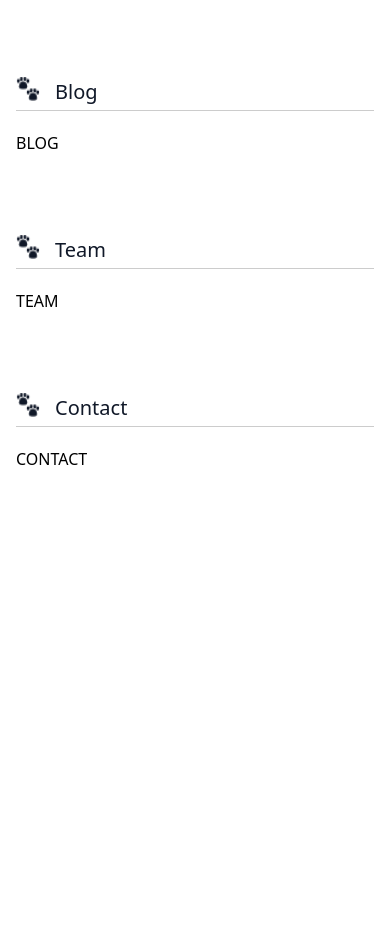
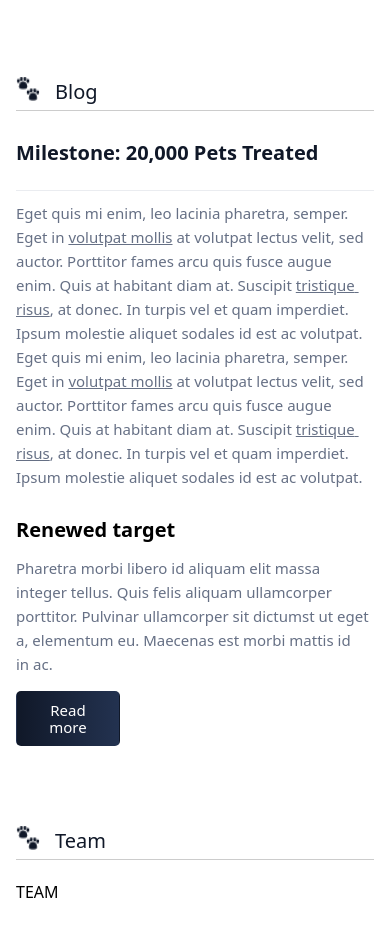
Before and after one commit to nevenmitrovic/paws-landing, a React (Vite) app: page / in a window 390 px wide. Shown: the part 3740-4677 px from the top of the page. Before the commit the page ends 4251 px from the top, so only its background shows below. Built offline with nearby package versions, Linux system fonts and the light colour scheme; a web font is replaced by a local one.

Commit message:
add blog section for mobile devices

```diff
--- a/src/components/Blog/Blog.tsx
+++ b/src/components/Blog/Blog.tsx
@@ -1,10 +1,39 @@
+import { useIsMobile } from '@/hooks/useIsMobile'
 import styles from './blog.module.css'
 import Section from '@/components/common/Section/Section'
 
 export default function Blog() {
+	const isMobile = useIsMobile()
+
 	return (
 		<Section id='blog' headerText='Blog'>
-			<div className={styles.blogSection}>BLOG</div>
+			<div className={styles.blogSection}>
+				<div className={styles.blogContent}>
+					<h2>Milestone: 20,000 Pets Treated</h2>
+					<section>
+						<p>
+							Eget quis mi enim, leo lacinia pharetra, semper. Eget in <u>volutpat mollis</u> at
+							volutpat lectus velit, sed auctor. Porttitor fames arcu quis fusce augue enim. Quis at
+							habitant diam at. Suscipit <u>tristique risus</u>, at donec. In turpis vel et quam
+							imperdiet. Ipsum molestie aliquet sodales id est ac volutpat. Eget quis mi enim, leo
+							lacinia pharetra, semper. Eget in <u>volutpat mollis</u> at volutpat lectus velit, sed
+							auctor. Porttitor fames arcu quis fusce augue enim. Quis at habitant diam at. Suscipit{' '}
+							<u>tristique risus</u>, at donec. In turpis vel et quam imperdiet. Ipsum molestie
+							aliquet sodales id est ac volutpat.
+						</p>
+					</section>
+					<section>
+						<h3>Renewed target</h3>
+						<p>
+							Pharetra morbi libero id aliquam elit massa integer tellus. Quis felis aliquam
+							ullamcorper porttitor. Pulvinar ullamcorper sit dictumst ut eget a, elementum eu.
+							Maecenas est morbi mattis id in ac.
+						</p>
+					</section>
+					<button>Read more</button>
+				</div>
+				{!isMobile && <div>video</div>}
+			</div>
 		</Section>
 	)
 }
--- a/src/components/Blog/blog.module.css
+++ b/src/components/Blog/blog.module.css
@@ -1,2 +1,47 @@
 .blogSection {
+	display: flex;
 }
+.blogContent {
+	display: flex;
+	flex-direction: column;
+	gap: 15px;
+}
+.blogContent > h3,
+.blogContent > h2 {
+	color: var(--clr-secondary-text);
+}
+.blogContent > h2 {
+	font-size: var(--fs-header-regular);
+	font-weight: 600;
+	line-height: 44px;
+}
+.blogContent h3 {
+	font-size: 20px;
+	font-weight: 600;
+	line-height: 32px;
+	padding-bottom: 10px;
+}
+.blogSection section {
+	padding-top: 10px;
+}
+.blogSection section p {
+	color: var(--clr-slate-gray);
+	font-size: var(--fs-paragraph);
+	line-height: 160%;
+	white-space: pre-wrap;
+}
+.blogContent section:first-of-type {
+	border-top: 1px solid #eaecf0;
+}
+
+.blogContent button {
+	padding: 10px 15px;
+	border-radius: 5px;
+	font-size: var(--fs-button);
+	background-color: var(--clr-black);
+	background: var(--linear-gradient-button);
+	border: 1px solid transparent;
+	border-image: var(--linear-gradient-border-button) 1;
+	color: var(--clr-primary-text);
+	max-width: 104px;
+}
```
